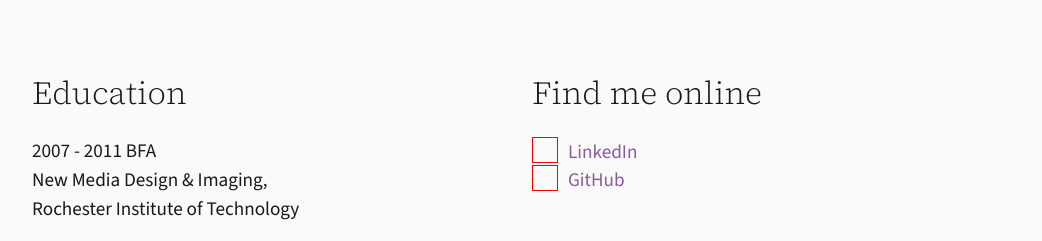
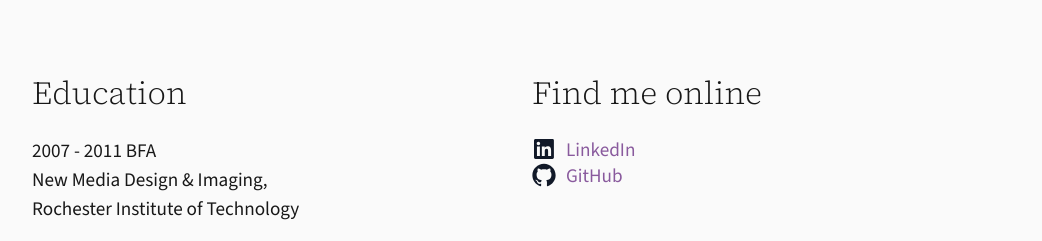
Before and after one commit to jen-p/jens-portfolio-2024, a Next.js app: page /whoami in a window 1280 px wide. Shown: the part 1539-1780 px from the top of the page, without its empty margins (108-1150 px from the left). Built offline with nearby package versions, Linux system fonts and the light colour scheme.

Commit message:
working icons

```diff
--- a/src/styles/_icons.scss
+++ b/src/styles/_icons.scss
@@ -1,15 +1,10 @@
 .icon {
     display: inline-block;
-    width: 24px;
-    height: 24px;
-    margin-right: 10px;
-    margin-bottom: -5px;
     object-fit: contain;;
     &.linkedin {
-        background-image: url('../assets/icons/linkedin.svg') no-repeat center center;
-        fill: $purple;
+        background-image: url('../assets/icons/linkedin.svg');
     }
     &.github {
-        background-image: url('../assets/icons/github.svg') no-repeat center center;
+        background-image: url('../assets/icons/github.svg');
     }
 }
--- a/src/styles/_whoami.scss
+++ b/src/styles/_whoami.scss
@@ -30,6 +30,9 @@
 
 .contact-socials {
   .icon {
-    border: solid red 1px;
+    width: 24px;
+    height: 24px;
+    margin-right: 10px;
+    margin-bottom: -5px;
   }
 }
```
